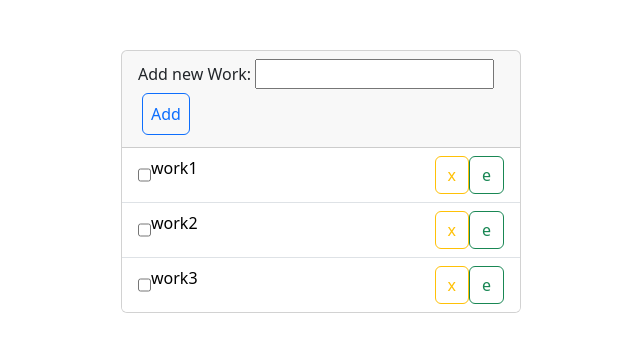
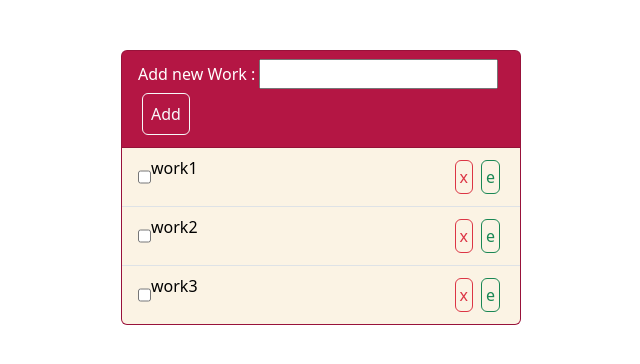
Before and after one commit to fakarami/fk-redux-project, a React (Create React App) app: page / in a window 1280 px wide. Shown: the top 364 px of the page, without its empty margins (319-959 px from the left). Built offline with nearby package versions, Linux system fonts and the light colour scheme.

Commit message:
Edit colors

```diff
--- a/src/App.jsx
+++ b/src/App.jsx
@@ -1,6 +1,7 @@
 import ToDoList from "./component/toDoList/toDoList";
 import "bootstrap/dist/css/bootstrap.min.css";
 export default function App() {
+
   return (
     <>
       <ToDoList />
--- a/src/component/toDoList/addInput.jsx
+++ b/src/component/toDoList/addInput.jsx
@@ -9,15 +9,15 @@ export default function AddInput() {
   return (
     <>
       <label>
-        Add new Work:{" "}
+        Add new Work :{" "}
         <input
           type="text"
           value={addInputValue}
           onChange={(e) => dispatch(addInput(e.target.value))}
         />
-      </label>
+      </label>{" "}
       <Button
-        variant="outline-primary"
+        variant="outline-light"
         className="m-1 p-2"
         onClick={() => dispatch(addWork(addInputValue))}
       >
--- a/src/component/toDoList/listItems.jsx
+++ b/src/component/toDoList/listItems.jsx
@@ -8,7 +8,7 @@ export default function ListItems({ w, index }) {
   const dispatch = useDispatch();
   return (
     <>
-      <ListGroup.Item className="d-flex">
+      <ListGroup.Item style={{display:"flex",backgroundColor:"#fbf3e4"}}>
         <input type="checkbox" onChange={() => dispatch(checkBox(index))} />
         <div
           style={{
@@ -21,12 +21,15 @@ export default function ListItems({ w, index }) {
           {w.title}
         </div>
         <Button
-          variant="outline-warning"
+          variant="outline-danger"
+          className="p-1 m-1"
           onClick={() => dispatch(delWork(index))}
         >
           x
         </Button>
-        <Button variant="outline-success">e</Button>
+        <Button variant="outline-success"
+          className="p-1 m-1"
+        >e</Button>
       </ListGroup.Item>
     </>
   );
--- a/src/component/toDoList/toDoList.jsx
+++ b/src/component/toDoList/toDoList.jsx
@@ -8,7 +8,15 @@ export default function ToDoList() {
   const workList = useSelector((state) => state.todolist.works);
   return (
     <>
-      <Card style={{ width: "25rem", margin: "auto", marginTop: 50 }}>
+      <Card
+        style={{
+          width: "25rem",
+          margin: "auto",
+          marginTop: 50,
+          backgroundColor: "#b91646",
+          color: "white",
+        }}
+      >
         <Card.Header>
           <AddInput />
         </Card.Header>
--- a/src/utils/slices/todolistSlice.js
+++ b/src/utils/slices/todolistSlice.js
@@ -24,8 +24,7 @@ export const todolistSlice = createSlice({
       state.works.splice(action.payload, 1);
     },
     checkBox: (state, action) => {
-      state.works[action.payload].done =!state.works[action.payload].done;
-      console.log("hello");
+      state.works[action.payload].done = !state.works[action.payload].done;
     },
   },
 });
```
